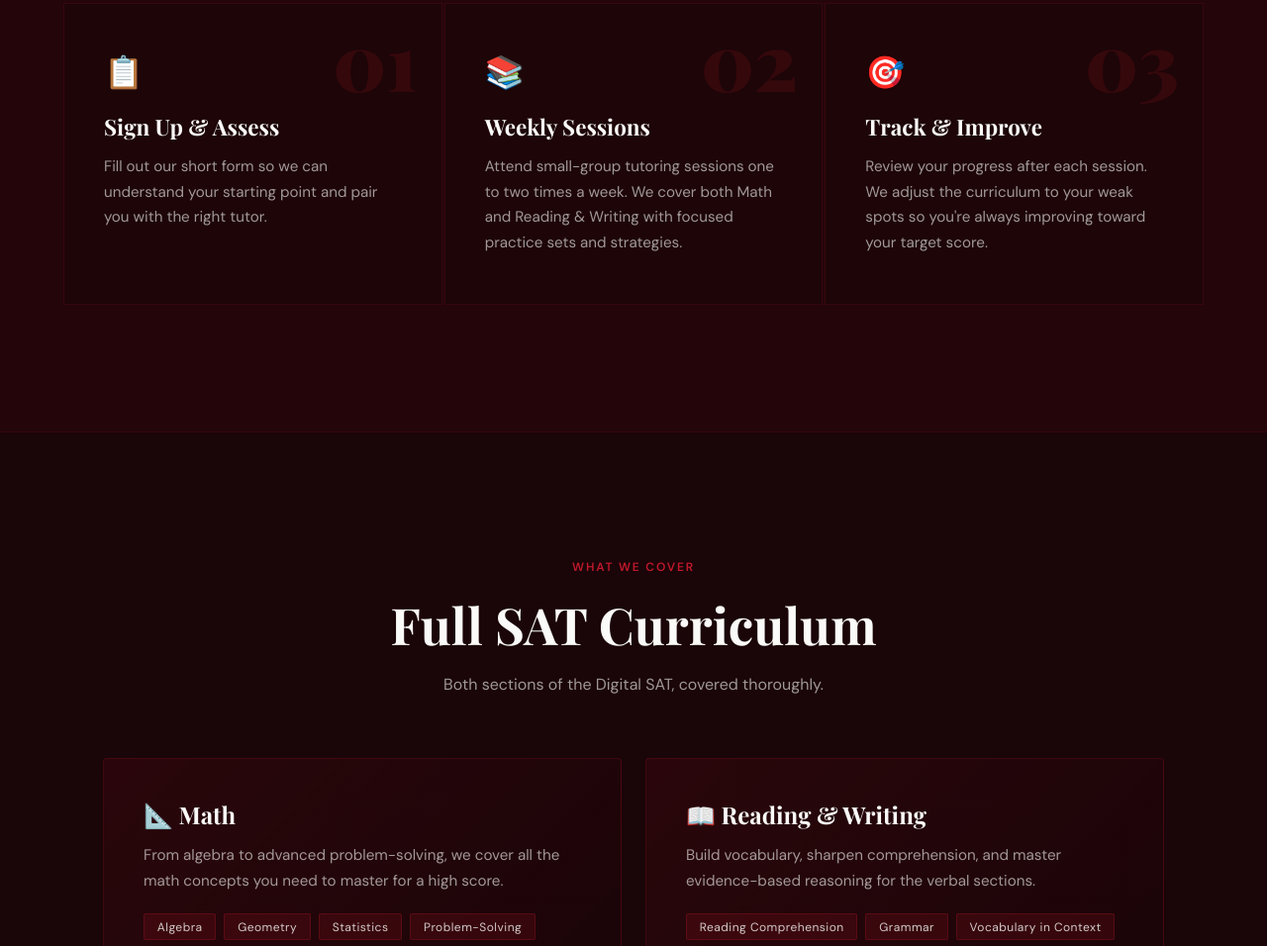
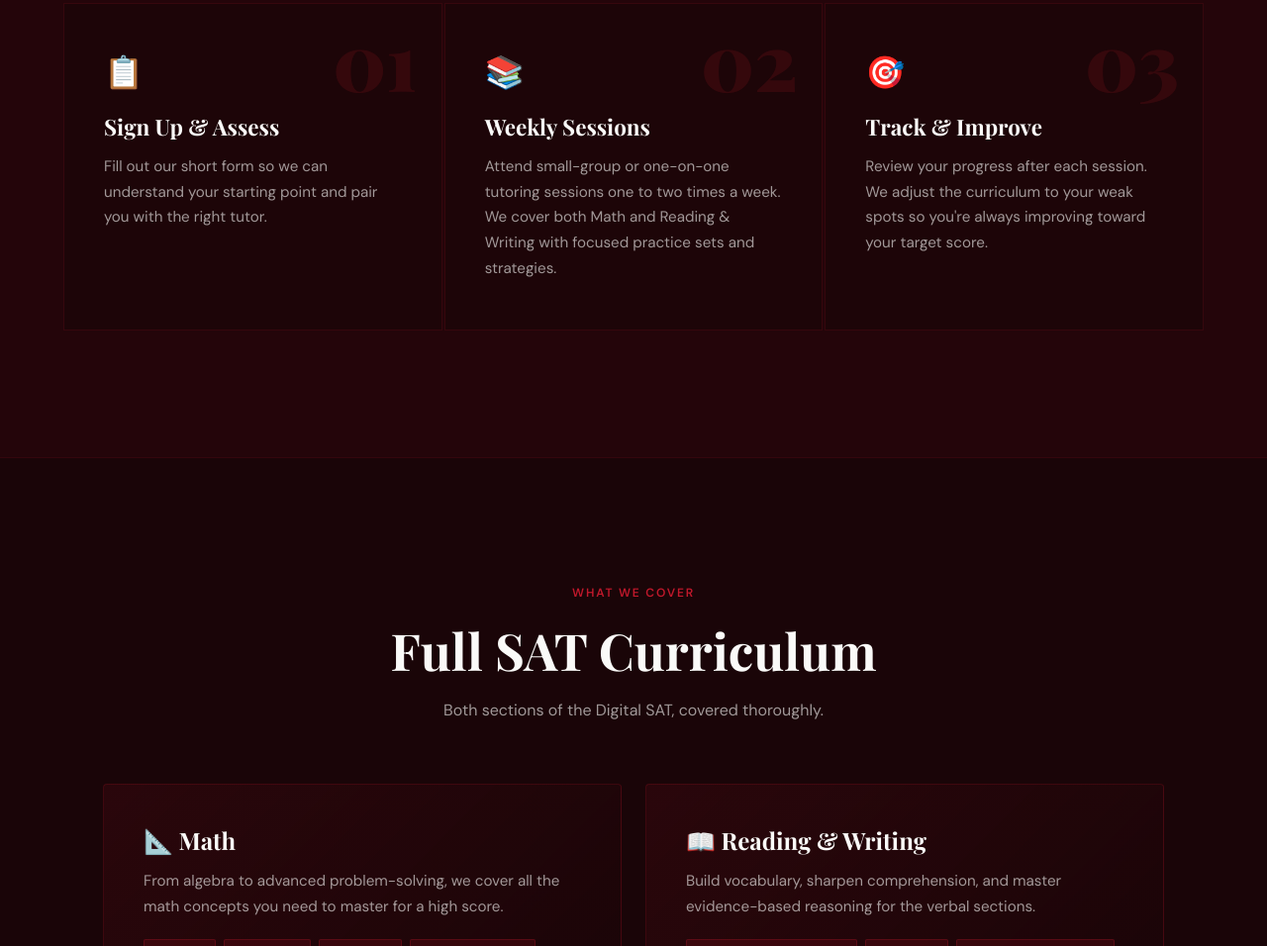
Before and after one commit to packersat/packersat, a plain HTML site: page index.html in a window 1280 px wide. Shown: the part 1966-2922 px from the top of the page at 99% size. Drawn offline with nearby package versions, Linux system fonts and the light colour scheme.

Commit message:
Update tutoring session description in index.html

```diff
--- a/index.html
+++ b/index.html
@@ -840,7 +840,7 @@
         <div class="step-num">02</div>
         <div class="step-icon">📚</div>
         <h3>Weekly Sessions</h3>
-        <p>Attend small-group tutoring sessions one to two times a week. We cover both Math and Reading & Writing with focused practice sets and strategies.</p>
+        <p>Attend small-group or one-on-one tutoring sessions one to two times a week. We cover both Math and Reading & Writing with focused practice sets and strategies.</p>
       </div>
       <div class="step reveal" style="transition-delay:0.3s">
         <div class="step-num">03</div>
```
